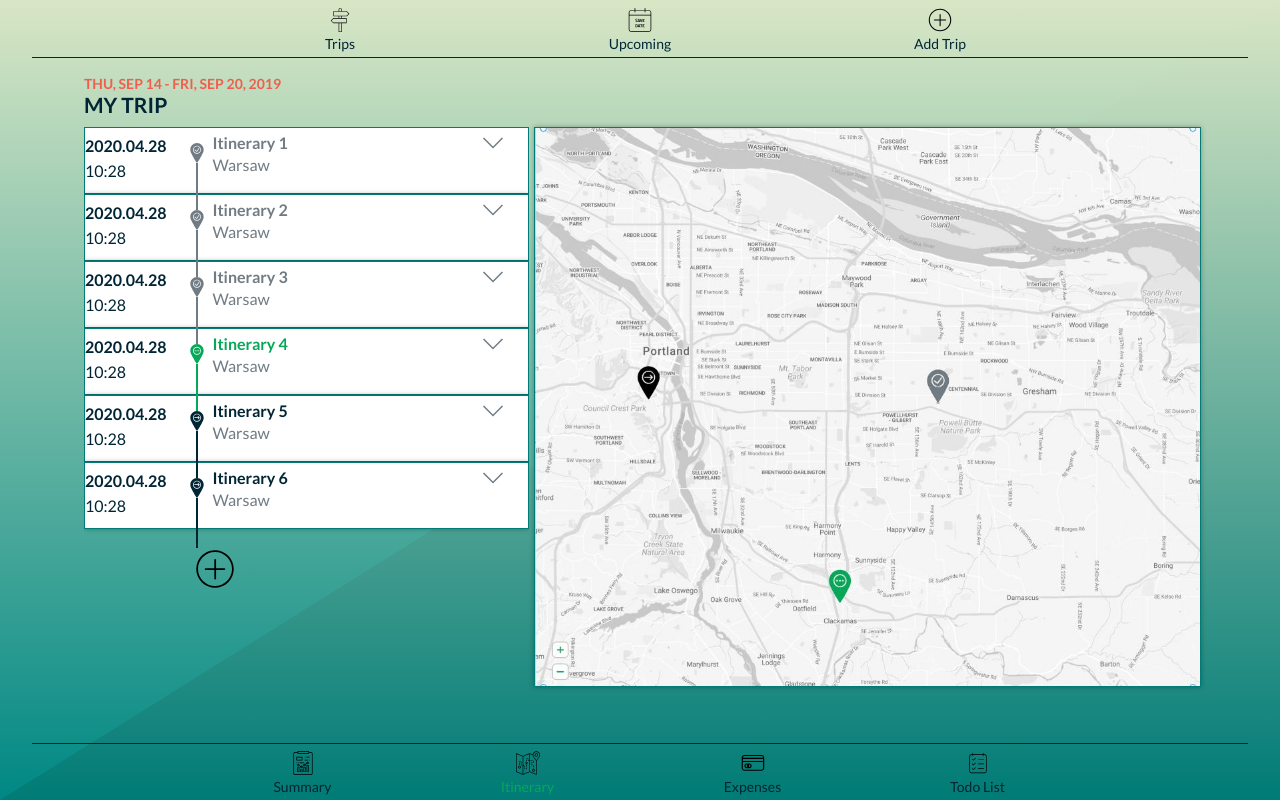
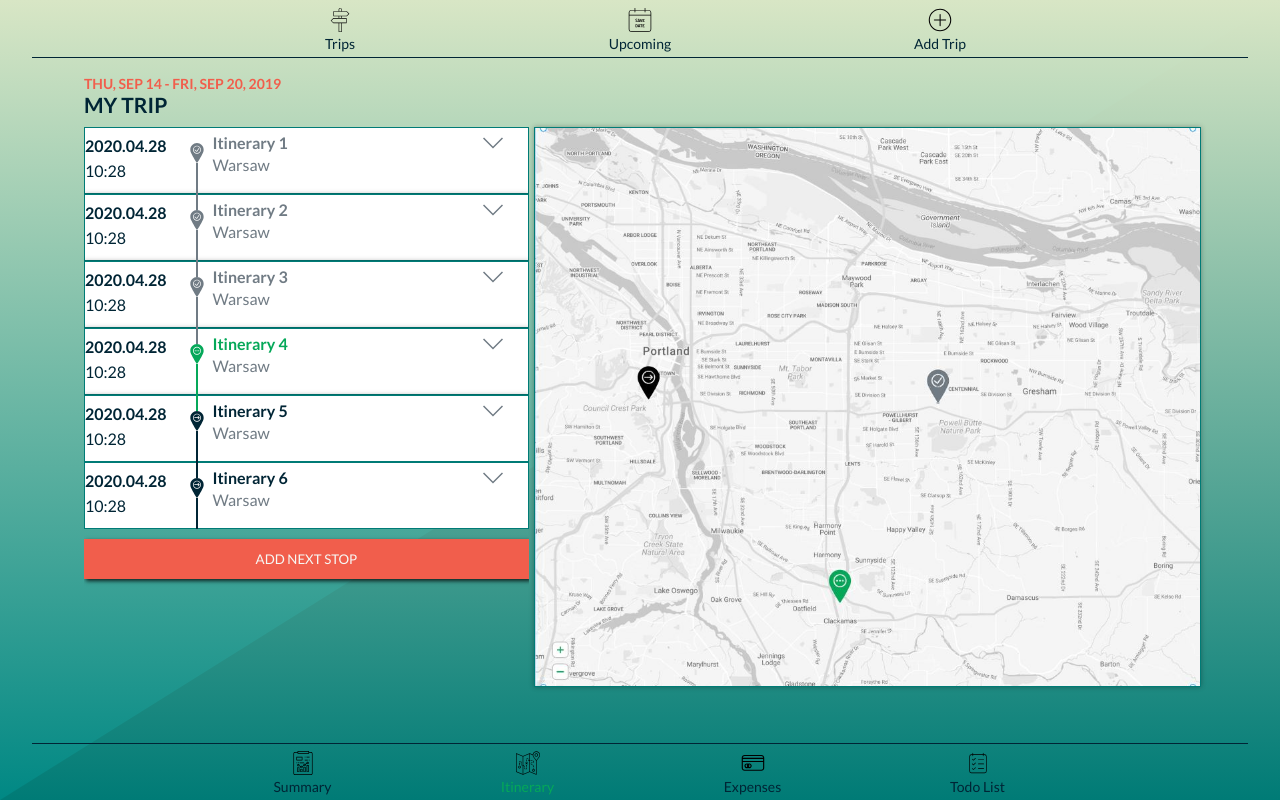
Before and after one commit to marlucz/TripMaster-Client, a React (Create React App) app: page /trip/itinerary in a window 1280 px wide. Built offline with nearby package versions, Linux system fonts and the light colour scheme.

Commit message:
change itinerary button to component based Button

```diff
--- a/src/components/TripCard/TripCard.js
+++ b/src/components/TripCard/TripCard.js
@@ -137,8 +137,12 @@ const TripCard = ({ image, name, startDate, endDate, duration, startsIn }) => {
 TripCard.propTypes = {
     image: PropTypes.string,
     name: PropTypes.string.isRequired,
-    startDate: PropTypes.instanceOf(Date).isRequired,
-    endDate: PropTypes.instanceOf(Date).isRequired,
+    startDate: PropTypes.oneOfType([
+        PropTypes.instanceOf(Date),
+        PropTypes.string,
+    ]).isRequired,
+    endDate: PropTypes.oneOfType([PropTypes.instanceOf(Date), PropTypes.string])
+        .isRequired,
     duration: PropTypes.number.isRequired,
     startsIn: PropTypes.number.isRequired,
 };
--- a/src/pages/Trip/Itinerary/Itinerary.js
+++ b/src/pages/Trip/Itinerary/Itinerary.js
@@ -4,9 +4,9 @@ import styled from 'styled-components';
 import AuthUserTemplate from 'templates/AuthUserTemplate';
 import ItineraryItem from 'components/ItineraryItem/ItineraryItem';
 import PageHeader from 'components/PageHeader/PageHeader';
+import Button from 'components/Button/Button';
 
 import mapPlaceholder from 'assets/photos/map_placeholder.JPG';
-import add from 'assets/icons/add.svg';
 import { breakpoints, shadow, gradient } from 'theme/GlobalStyle';
 import { itineraries } from './ItineraryHelper';
 
@@ -46,6 +46,10 @@ const StyledItineraryList = styled.ul`
 const StyledListItem = styled.li`
     margin: 0;
     padding: 0;
+
+    &:last-of-type {
+        overflow: hidden;
+    }
 `;
 
 const StyledMapContainer = styled.div`
@@ -70,19 +74,10 @@ const StyledMap = styled.div`
     height: 100%;
 `;
 
-const StyledButton = styled.button`
-    display: block;
-    width: 4rem;
-    height: 4rem;
-    background: none;
-    background-image: url(${add});
-    background-repeat: no-repeat;
-    background-position: 50% 50%;
-    background-size: 100% 100%;
-    margin-left: 25%;
-    margin-top: 2rem;
-    border: none;
-    cursor: pointer;
+const StyledButton = styled(Button)`
+    width: 100%;
+    max-width: 100%;
+    margin: 1rem auto;
 `;
 
 const Itinerary = () => (
@@ -110,7 +105,7 @@ const Itinerary = () => (
                         </StyledListItem>
                     ),
                 )}
-                <StyledButton />
+                <StyledButton secondary>Add Next Stop</StyledButton>
             </StyledItineraryList>
         </StyledWrapper>
     </AuthUserTemplate>
```
